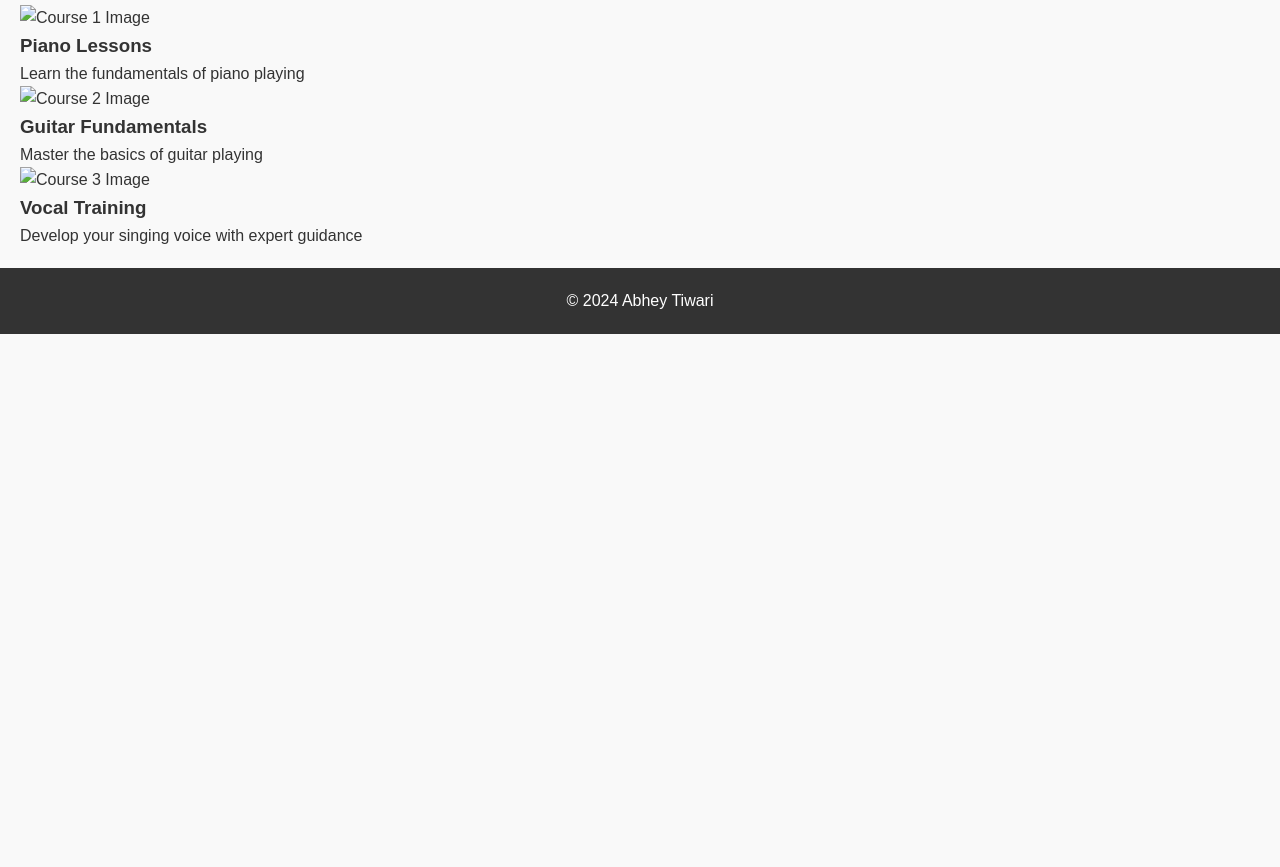
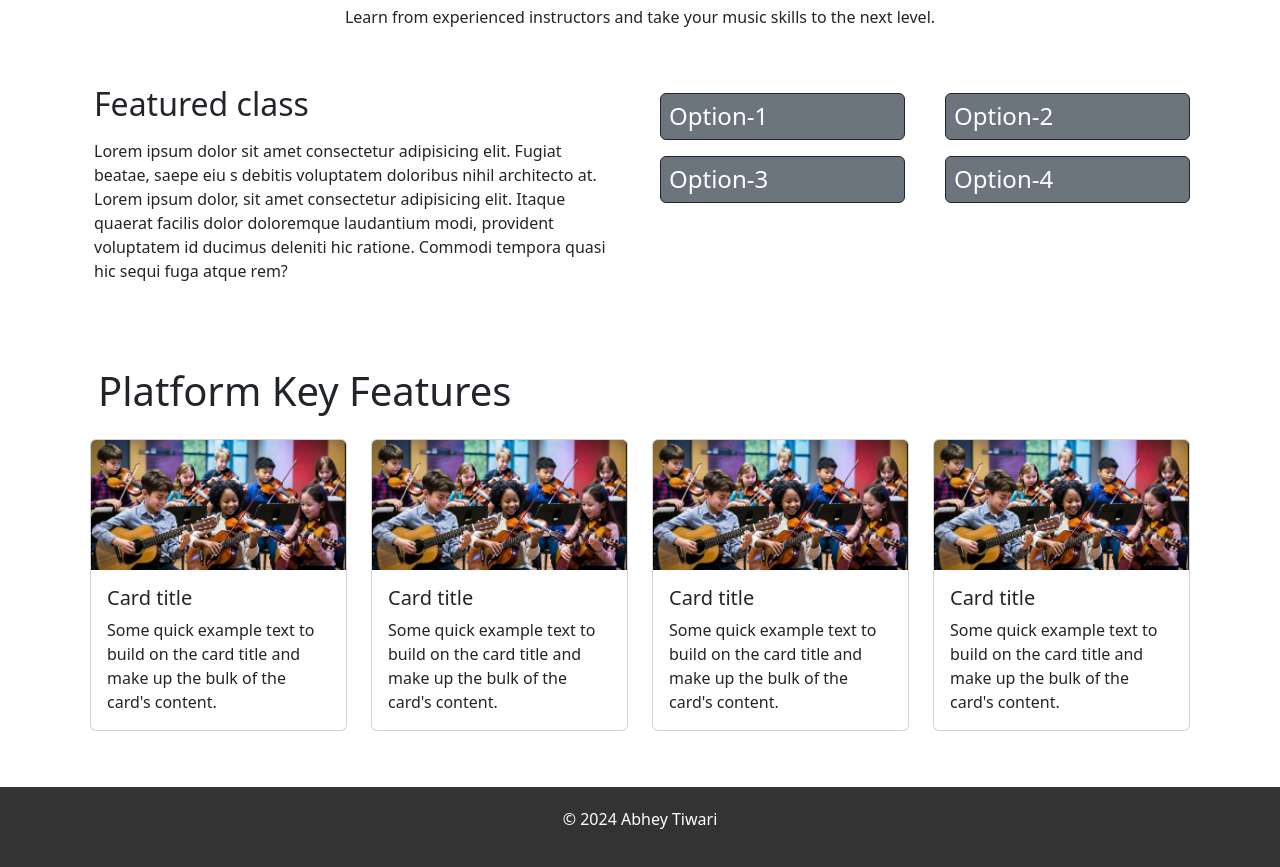
Before and after one commit to AbheyTiwari/music_website, a plain HTML site: page index.html in a window 1280 px wide. Shown: the part 919-1786 px from the top of the page. Before the commit the page ends 1253 px from the top, so only its background shows below. Drawn offline with nearby package versions, Linux system fonts and the light colour scheme.

Commit message:
Update index.html

```diff
--- a/index.html
+++ b/index.html
@@ -2,16 +2,64 @@
 <!DOCTYPE html>
 <html lang="en">
   <head>
-    <meta charset="UTF-8">
-    <meta name="viewport" content="width=device-width, initial-scale=1.0">
+    <meta charset="UTF-8" />
+    <meta name="viewport" content="width=device-width, initial-scale=1.0" />
     <title>Music Education Website</title>
-    <link rel="stylesheet" href="styles.css">
+    <link rel="stylesheet" href="styles.css" />
+    <link
+      href="https://cdn.jsdelivr.net/npm/bootstrap@5.3.3/dist/css/bootstrap.min.css"
+      rel="stylesheet"
+      integrity="sha384-QWTKZyjpPEjISv5WaRU9OFeRpok6YctnYmDr5pNlyT2bRjXh0JMhjY6hW+ALEwIH"
+      crossorigin="anonymous"
+    />
+    <script
+      src="https://cdn.jsdelivr.net/npm/bootstrap@5.3.3/dist/js/bootstrap.bundle.min.js"
+      integrity="sha384-YvpcrYf0tY3lHB60NNkmXc5s9fDVZLESaAA55NDzOxhy9GkcIdslK1eN7N6jIeHz"
+      crossorigin="anonymous"
+    ></script>
   </head>
   <body>
-
+    <!-- Navigation Menu -->
+    <nav class="navbar navbar-expand-lg sticky-top bg-dark">
+      <div class="container-fluid">
+        <a class="navbar-brand mx-4" href="#"><img src="./hero_image.jpg" height="30" width="30" alt=""></a>
+        <button
+          class="navbar-toggler text-light"
+          type="button"
+          data-bs-toggle="collapse"
+          data-bs-target="#navbarNav"
+          aria-controls="navbarNav"
+          aria-expanded="false"
+          aria-label="Toggle navigation"
+        >
+          <svg xmlns="http://www.w3.org/2000/svg" width="30" height="30" fill="currentColor" class="bi bi-list" viewBox="0 0 16 16">
+            <path fill-rule="evenodd" d="M2.5 12a.5.5 0 0 1 .5-.5h10a.5.5 0 0 1 0 1H3a.5.5 0 0 1-.5-.5m0-4a.5.5 0 0 1 .5-.5h10a.5.5 0 0 1 0 1H3a.5.5 0 0 1-.5-.5m0-4a.5.5 0 0 1 .5-.5h10a.5.5 0 0 1 0 1H3a.5.5 0 0 1-.5-.5"/>
+          </svg>
+        </button>
+        <div class="collapse navbar-collapse" id="navbarNav">
+          <ul class="navbar-nav">
+            <li class="nav-item">
+              <a class="nav-link active text-light" href="#">Home</a>
+            </li>
+            <li class="nav-item">
+              <a class="nav-link active text-light" href="#">Features</a>
+            </li>
+            <li class="nav-item">
+              <a class="nav-link active text-light" href="#">Pricing</a>
+            </li>
+            <li class="nav-item">
+              <a class="nav-link active text-light">Disabled</a>
+            </li>
+            <li class="nav-item">
+              <a class="nav-link active text-light">Disabled</a>
+            </li>
+          </ul>
+        </div>
+      </div>
+    </nav>
     <!-- Hero Section -->
     <section class="hero">
-        <img src="hero-image.jpg" alt="Hero Image">
+      <img src="hero-image.jpg" alt="Hero Image" />
       <div class="hero-overlay">
         <h1>Unlock Your Musical Potential</h1>
         <p>Learn from the Best</p>
@@ -19,52 +67,116 @@
       </div>
     </section>
 
-    <!-- Navigation Menu -->
-    <nav class="nav">
-        <ul>
-            <li><a href="#">Home</a></li>
-            <li><a href="#">Courses</a></li>
-            <li><a href="#">Lessons</a></li>
-            <li><a href="#">About</a></li>
-            <li><a href="#">Contact</a></li>
-        </ul>
-        <button class="hamburger" aria-label="Toggle Navigation">
-            <span></span>
-            <span></span>
-            <span></span>
-        </button>
-    </nav>
-
     <!-- Introduction/Tagline -->
     <section class="intro">
       <h2>Welcome to Our Music Education Website</h2>
-        <p>Learn from experienced instructors and take your music skills to the next level.</p>
+      <p>
+        Learn from experienced instructors and take your music skills to the
+        next level.
+      </p>
     </section>
 
     <!-- Featured Courses/Lessons -->
     <section class="featured">
-    <link rel="stylesheet" href="General Styling">
+      <link rel="stylesheet" href="General Styling" />
       <div class="container">
         <div class="row">
-            <div class="col-md-4">
-                <div class="feature-card">
-                    <img src="course1.jpg" alt="Course 1 Image">
-                    <h3>Piano Lessons</h3>
-                    <p>Learn the fundamentals of piano playing</p>
+        <div class="col-sm-6">
+          <div class="container">
+          <h2 class="mb-3">
+            Featured class
+          </h2>
+          <p class="">Lorem ipsum dolor sit amet consectetur adipisicing elit. Fugiat beatae, saepe eiu
+            s debitis voluptatem doloribus nihil architecto at. Lorem ipsum dolor, sit amet consectetur
+            adipisicing elit. Itaque quaerat facilis dolor doloremque laudantium modi,
+             provident voluptatem id ducimus deleniti hic ratione. Commodi tempora quasi hic sequi fuga atque rem?
+          </p>
           </div>
         </div>
-            <div class="col-md-4">
-                <div class="feature-card">
-                    <img src="course2.jpg" alt="Course 2 Image">
-                    <h3>Guitar Fundamentals</h3>
-                    <p>Master the basics of guitar playing</p>
+        <div class="col-sm-6">
+          <div class="row">
+           <div class="col-sm-6">
+            <div class="feature-cards border border-dark bg-secondary text-white rounded m-2 overflow-hidden">
+              <div class="m-2">
+                <h4>Option-1</h4>
               </div>
             </div>
-            <div class="col-md-4">
-                <div class="feature-card">
-                    <img src="course3.jpg" alt="Course 3 Image">
-                    <h3>Vocal Training</h3>
-                    <p>Develop your singing voice with expert guidance</p>
+          </div>
+          <div class="col-sm-6">
+            <div class="feature-cards border border-dark bg-secondary text-white rounded m-2 overflow-hidden">
+              <div class="m-2">
+                <h4>Option-2</h4>
+              </div>
+            </div>
+          </div>
+          </div>
+          <div class="row">
+            <div class="col-sm-6">
+              <div class="feature-cards border border-dark bg-secondary text-white rounded m-2 overflow-hidden">
+                <div class="m-2">
+                  <h4>Option-3</h4>
+                </div>
+              </div>
+         </div>
+         <div class="col-sm-6">
+          <div class="feature-cards border border-dark bg-secondary text-white rounded m-2 overflow-hidden">
+            <div class="m-2">
+              <h4>Option-4</h4>
+            </div>
+          </div>
+         </div>
+           </div>
+        </div>
+        </div>
+    </section>
+    <section class="classes m-5">
+      <div class="classes-main container">
+        <div class="classes-heading m-3">
+          <h1>Platform Key Features</h1>
+        </div>
+        <div class="row g-2">
+          <div class="col-lg-3 col-md-4 col-sm-6">
+            <div class="m-2">
+              <div class="card h-100">
+                <img class="card-img-top" src="./hero_image.jpg" alt="Card image cap">
+                <div class="card-body">
+                  <h5 class="card-title">Card title</h5>
+                  <p class="card-text">Some quick example text to build on the card title and make up the bulk of the card's content.</p>
+                </div>
+              </div>
+            </div>
+          </div>
+          <div class="col-lg-3 col-md-4 col-sm-6">
+            <div class="m-2">
+              <div class="card h-100">
+                <img class="card-img-top" src="./hero_image.jpg" alt="Card image cap">
+                <div class="card-body">
+                  <h5 class="card-title">Card title</h5>
+                  <p class="card-text">Some quick example text to build on the card title and make up the bulk of the card's content.</p>
+                </div>
+              </div>
+            </div>
+          </div>
+          <div class="col-lg-3 col-md-4 col-sm-6">
+            <div class="m-2">
+              <div class="card h-100">
+                <img class="card-img-top" src="./hero_image.jpg" alt="Card image cap">
+                <div class="card-body">
+                  <h5 class="card-title">Card title</h5>
+                  <p class="card-text">Some quick example text to build on the card title and make up the bulk of the card's content.</p>
+                </div>
+              </div>
+            </div>
+          </div>
+          <div class="col-lg-3 col-md-4 col-sm-6">
+            <div class="m-2">
+              <div class="card h-100">
+                <img class="card-img-top" src="./hero_image.jpg" alt="Card image cap">
+                <div class="card-body">
+                  <h5 class="card-title">Card title</h5>
+                  <p class="card-text">Some quick example text to build on the card title and make up the bulk of the card's content.</p>
+                </div>
+              </div>
             </div>
           </div>
         </div>
@@ -75,6 +187,5 @@
       <p>&copy; 2024 Abhey Tiwari</p>
     </footer>
 
-    <script src="script.js"></script>
   </body>
 </html>
```
Lines whose indentation alone changed are shown as unchanged.
